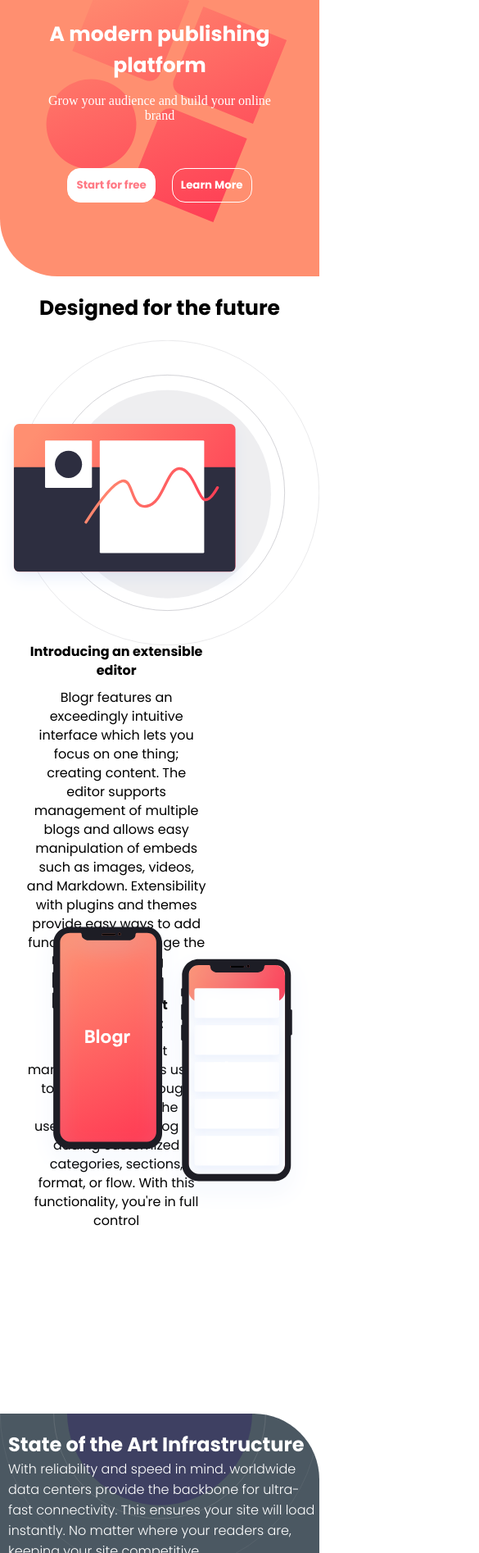
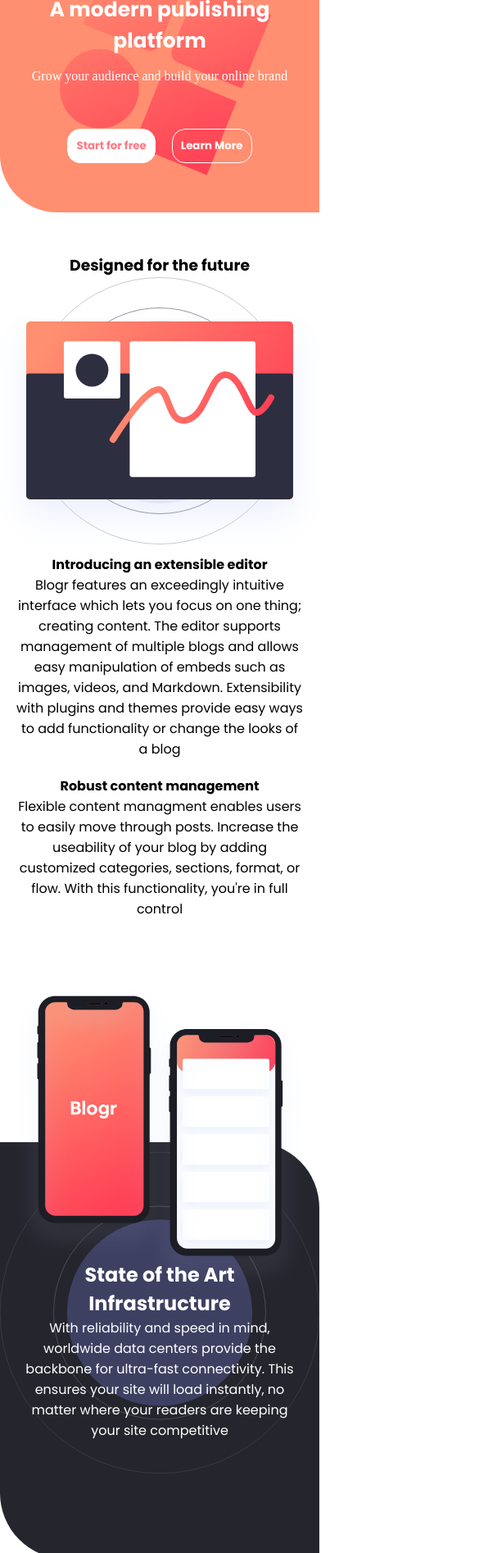
Before and after one commit to Taofeeq001/Blogr, a plain HTML site: page design/index.html in a window 390 px wide. Shown: the part 106-2000 px from the top of the page at 82% size, 585 px wide, since content can reach past the window. Drawn offline with Linux system fonts and the light colour scheme.

Commit message:
Completed Blogr website

```diff
--- a/design/new.html
+++ b/design/index.html
@@ -5,7 +5,7 @@
     <meta http-equiv="X-UA-Compatible" content="IE=edge">
     <meta name="viewport" content="width=device-width, initial-scale=1.0">
     <title>Blogr</title>
-    <link rel="stylesheet" href="new.css">
+    <link rel="stylesheet" href="style.css">
 </head>
 <body>
     <section class="hero">
@@ -45,7 +45,10 @@
                 <img src="./images/logo.svg" alt="">
             </div>
             <div class="hamburger">
-                <img class="toggle" src="./images/icon-hamburger.svg" alt="">
+                <button class="toggle">
+                    <img class="close" src="./images/icon-close.svg" alt="">
+                    <img class="open" src="./images/icon-hamburger.svg" alt="">
+                </button>
             </div>
         </nav>
         <div class="mobile-nav">
@@ -87,9 +90,8 @@
     </section>
     <section class="hero2">
         <h3>Designed for the future</h3>
-        <div class="capture">
-            <div class="fut-flex" >
-                <div class="future-content">
+        <div class="hero2-content">
+            <div class="Introducing">
                 <div>
                     <h4>Introducing an extensible editor</h4>
                     <p>Blogr features an exceedingly intuitive interface which lets you focus on one thing; creating content. The editor supports management of multiple blogs and allows easy manipulation of embeds such as images, videos, and Markdown. Extensibility with plugins and themes provide easy ways to add functionality or change the looks of a blog</p>
@@ -99,20 +101,27 @@
                     <p>Flexible content managment enables users to easily move through posts. Increase the useability of your blog by adding customized categories, sections, format, or flow. With this functionality, you're in full control</p>
                 </div>
             </div>
-                <div class="capture-img"></div>
+            <div class="right-sub">
+                <img src="./images/illustration-editor-mobile.svg" alt="">
+            </div>
+            <div class="right-bg">
+                <img src="./images/illustration-editor-desktop.svg" alt="">
             </div>
         </div>
         <div class="infrastructure">
-            <img src="./images/illustration-phones.svg" alt="">
-            <div class="infrastructure-content">
+            <img class="phone" src="./images/illustration-phones.svg" alt="">
+            <div class="state">
                 <h1>State of the Art Infrastructure</h1>
-                <p>With reliability and speed in mind. worldwide data centers provide the backbone for ultra-fast connectivity. This ensures your site will load instantly. No matter where your readers are, keeping your site competitive. </p>
+                <p>With reliability and speed in mind, worldwide data centers provide the backbone for ultra-fast connectivity. This ensures your site will load instantly, no matter where your readers are keeping your site competitive</p>
             </div>
         </div>
     </section>
-
-    <section class="free">
-        <div class="free-content">
+    <section class="hero3">
+        <img class="lap-desk" src="./images/illustration-laptop-desktop.svg" alt="">
+        <div class="lap-mobile">
+            <img src="./images/illustration-laptop-mobile.svg" alt="">
+        </div>
+        <div class="hero3-content">
             <div class="fcontent1">
                 <h4>Free, open, simple</h4>
                 <p>Blogr is a free and open source applicatoin backed by a large community of helpful developers. it supports features such as code syntax highlighting, RSS feeds, social media integration, third-party commenting tools, and works seamlessly with Google Analytics. The architecture is clean and is relatively easy to learn.</p>
@@ -124,6 +133,7 @@
         </div>
     </section>
     <footer>
+
         <div>
             <img src="./images/logo.svg" alt="">
         </div>
@@ -148,11 +158,21 @@
            <a href="">LinkedIn</a>
         </div>
     </footer>
+    <div class="attribution">
+        Challenge by <a href="https://www.frontendmentor.io?ref=challenge" target="_blank">Frontend Mentor</a>.
+        Coded by <a href="#">Kolapo Taofeeq Olayiwola</a>.
+    </div>
 </body>
 
 <script>
+    var open = document.querySelector(".open")
+    var close = document.querySelector(".close")
+
     document.querySelector(".toggle").addEventListener("click", ()=>{
         document.querySelector(".mobile-nav").classList.toggle('display')
+        open.style.display = "none"
+        close.style.display = "block"
     })
+
 </script>
 </html>
--- a/design/new.css
+++ b/design/style.css
@@ -10,7 +10,8 @@
 body{
     display: flex;
     flex-direction: column;
-    gap: 50px;
+    gap: 40px;
+    align-items: center;
 
 }
 .hero{
@@ -26,6 +27,7 @@ body{
     justify-content: center;
     padding: 50px;
     border-bottom-left-radius: 70px;
+    margin-bottom: 30px;
 
 }
 .desk-nav{
@@ -156,110 +158,79 @@ body{
     display: flex;
     flex-direction: column;
     align-items: center;
-    /* justify-content: center; */
+    justify-content: center;
+    font-family: Poppins, sans-serif;
+
 }
-/* .capture{
+.hero2-content{
+    display: flex;
+    align-items: center;
+    overflow: hidden;
+}
+.right-sub{
+    display: none;
+}
+.Introducing{
+    width: 70%;
     display: flex;
     flex-direction: column;
-    width: 100%;
-} */
-.capture-img{
-    display: flex;
-    width: 50%;
-    background: url(./images/illustration-editor-desktop.svg);
-    background-size: 100%;
-    background-repeat: no-repeat;
-}
-.hero2 .capture{
-    text-align: left;
-    margin-top: 2rem;
-    display: flex;
-    flex-direction: column;
-    margin-left: 14rem;
-}
-.hero2 h3{
-    margin-bottom: 20px;
-    font-size: 25px;
-    font-family: Poppins, sans-serif;
-}
-.fut-flex{
-    display: flex;
-    align-items: center;
-    width: 100%;
-}
-.future-content{
-    width: 40%;
-    gap: 30px;
-    font-family: Poppins, sans-serif;
-    line-height: 23px;
-    display: flex;
-    flex-direction: column;
-    margin-bottom: 14rem;
-    align-items: center;
-}
-.future-content h4{
-    margin-bottom: 10px;
-}
-.desk-edit img{
-    width: 40%;
-    position: absolute;
-    top: 60%;
-    right: -9%;
-}
-.desk-edit{
-    width: 100%;
+    gap: 20px;
+    padding-left: 20rem;
 }
 .infrastructure{
+    display: flex;
     width: 100%;
-    /* height: 40vh; */
-    display: flex;
+    align-items: center;
+    overflow: hidden;
+    padding: 9rem 0;
+    background: url(./images/bg-pattern-circles.svg);
+    background-repeat: no-repeat;
+    background-position-y: 70%;
+    background-size: 45%;
+    background-position-x: 10%;
+    background-color: hsl(240, 10%, 16%);
     border-bottom-left-radius: 80px;
     border-top-right-radius: 80px;
-    background: url(./images/bg-pattern-circles.svg);
-    background-size: 40%;
-    padding-left: 40%;
-    padding-top: 5%;
-    background-repeat: no-repeat;
-    background-position-y: -20rem;
-    background-color: hsl(207, 13%, 34%);
+
 }
-.infrastructure-content{
-    width: 62%;
-    color: white;
-    font-family: Poppins, sans-serif;
-    font-weight: 300;
-    margin-bottom: 5rem;
-}
-.infrastructure img{
-    height: 360px;
+.phone{
     position: absolute;
     left: 10%;
     top: 145%;
 }
-.free{
+.state{
+    width: 35%;
+    margin-left: 50rem;
+    color: white;
+
+}
+.right-bg img{
+    width: 100%;
+    transform: translateX(30%);
+}
+.hero3{
     display: flex;
     width: 100%;
-    background: url(./images/illustration-laptop-desktop.svg);
-    background-repeat: no-repeat;
-    background-position: left;
-    background-size: 45%;
-    background-position-x: -23%;
+    align-items: center;
 }
-.free-content{
+.fcontent1, .fcontent2{
+    width: 70%;
+}
+.hero3-content{
     display: flex;
     flex-direction: column;
+    width: 100%;
     gap: 20px;
-    width: 36%;
-    margin-top: 12rem;
-    margin-bottom: 12rem;
-    margin-left: 35rem;
     font-family: Poppins, sans-serif;
 }
-.fcontent1, .fcontent2{
-    display: flex;
-    flex-direction: column;
-    gap: 10px;
+.lap-desk{
+    width: 100%;
+    transform: translateX(-30%);
 }
+.lap-mobile{
+    display: none;
+}
+
 footer{
     background-color: hsl(237, 23%, 32%);
     padding: 4rem 0;
@@ -284,10 +255,16 @@ footer{
 .mobile-head{
     display: none;
 }
+.close{
+    display: none;
+}
 @media screen and (max-width: 950px) {
     body{
         width: 100%;
         gap: 20px;
+    }
+    .hero{
+        padding: 20px;
     }
     .desk-nav{
         display: none;
@@ -302,6 +279,10 @@ footer{
     .hamburger{
         display: block;
     }
+    .hamburger button{
+        background-color: transparent;
+        border: none;
+    }
     .mobile-nav{
         display: block;
         background-color: white;
@@ -310,7 +291,7 @@ footer{
         border-radius: 15px;
         overflow: hidden;
         height: 0;
-        top: 11%;
+        top: 7%;
         position: absolute;
         transition: 1s ease-in;
     }
@@ -338,6 +319,7 @@ footer{
         flex-direction: column;
         align-items: center;
         margin-top: 55px;
+        margin-bottom: 40px;
         width: 80%;
         border-top: 2px solid grey;
     }
@@ -376,45 +358,82 @@ footer{
     .heading p{
         margin-bottom: 40px;
     }
-    .hero2 .capture{
+   .hero2{
+        width: 100%;
+        flex-direction: column;
+        margin-bottom: 4rem;
+
+   }
+   .hero2-content{
+        width: 100%;
+        flex-direction: column-reverse;
+        margin-bottom: 17rem;
+   }
+   .right-bg{
+        display: none;
+   }
+   .right-sub{
+        display: block;
+   }
+   .Introducing{
+        width: 100%;
+        padding: 0 20px;
+        text-align: center;
+    }
+    .right-bg{
+        transform: translateX(-32%);
+    }
+    .infrastructure{
+        flex-direction: column;
+        width: 100%;
+    }
+    .state{
+        width: 90%;
+        text-align: center;
         margin-left: 0;
-        margin-top: 0;
+        color: white;
+    }
+    .phone{
+        position: absolute;
+        width: 90%;
+        top: 155%;
+        left: 5%
+    }
+    .infrastructure{
+        background-position: top;
+        background-size: 100%;
+        background-position-y: 10%;
+    }
+    .hero3{
+        width: 100%;
+        flex-direction: column;
+    }
+    .lap-mobile{
+        display: block;
+    }
+    .lap-desk{
+        display: none;
     }
 
-    .future-content{
-        width: 80%;
-
-        font-family: Poppins, sans-serif;
-        line-height: 23px;
-        display: flex;
+    .hero3-content{
+        width: 100%;
         flex-direction: column;
-        align-items: center;
+        padding: 0 20px;
     }
-    .capture{
-        display: flex;
-        flex-direction: column;
-        background: url(./images/illustration-editor-desktop.svg);
-        background-size: 100%;
-        background-repeat: no-repeat;
-        background-position: top;
-    }
-    .future-content{
-        margin-top: 23rem;
-        margin-left: 2rem;
+    .fcontent1, .fcontent2{
+        width: 100%;
         text-align: center;
     }
-    .infrastructure{
+    footer{
+        flex-direction: column;
         width: 100%;
-        background: url(./images/bg-pattern-circles.svg);
-        background-size: 100%;
-        padding-left: 10px;
-        padding-top: 5%;
-        background-repeat: no-repeat;
-        background-position-y: 150%;
-        background-color: hsl(207, 13%, 34%);
+        align-items: center;
+        text-align: center;
+        color: white;
+        gap: 20px;
+    }
+    .foot-cont a{
+        color: white;
+    }
 
-    }
-    .infrastructure-content{
-        width: 100%;
-    }
 }
```
Also changed, not shown: blog.js (deleted), rrr.html (renamed from index.html). Lines whose indentation alone changed are shown as unchanged.
